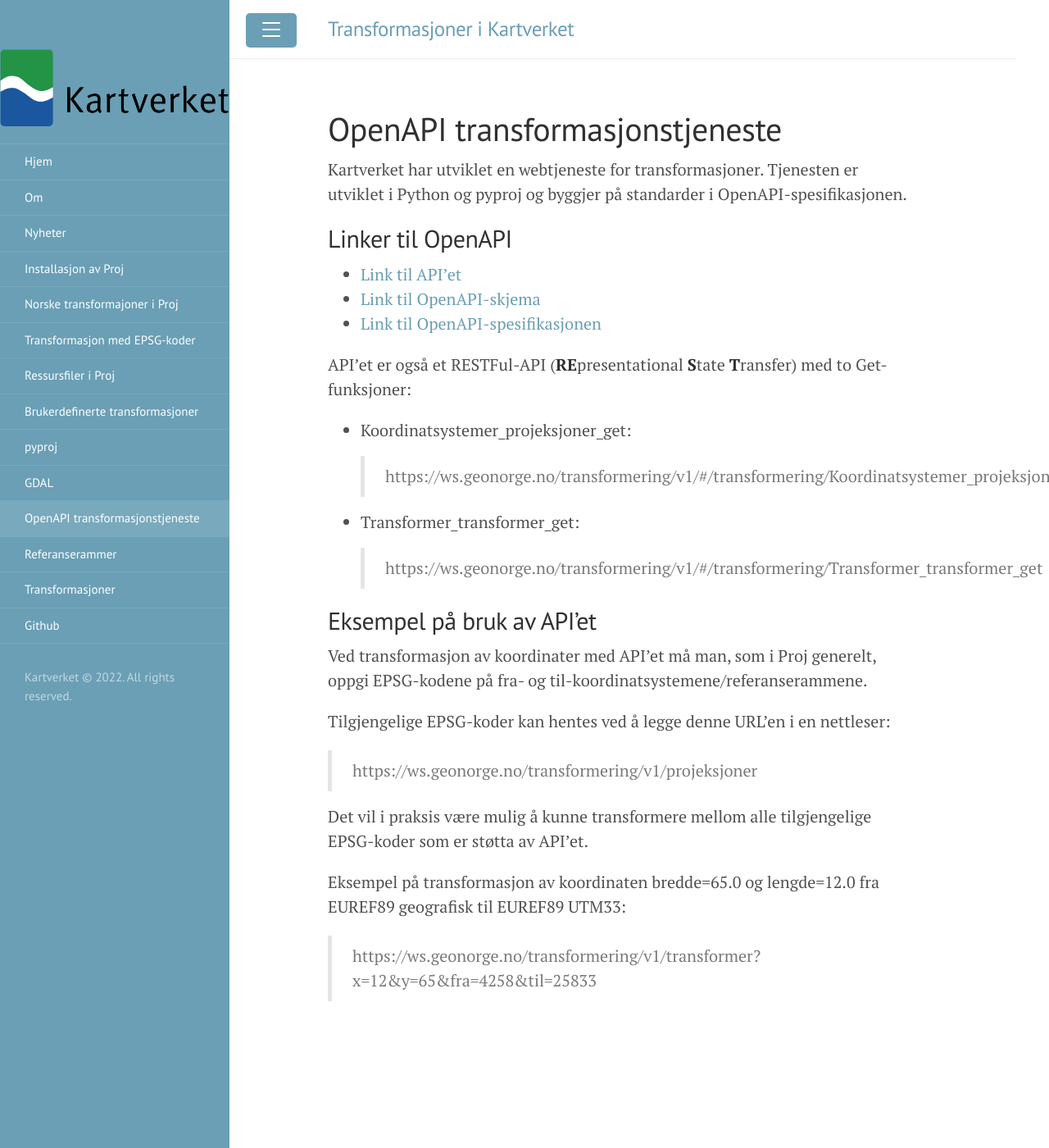
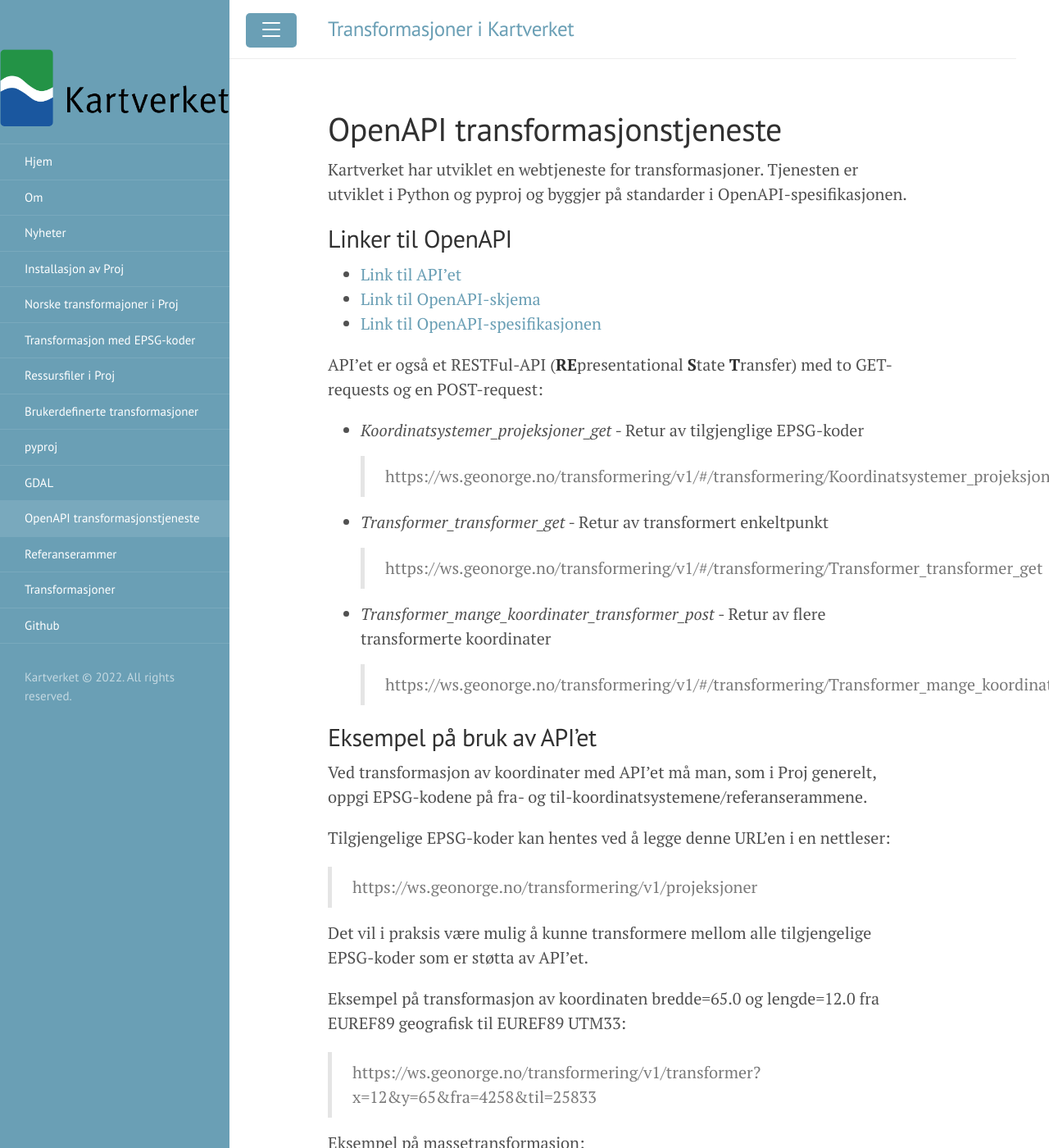
Before and after one commit to kartverket/transformasjoner, a Jekyll site: the page built from _pages/openapi.md, in a window 1280 px wide and 1400 px high. Shown: the whole window at 82% size. Built offline with Jekyll 4.4.1, drawn with Linux system fonts in a browser that asks for light colours; some of the changed text lies outside the part shown.

Commit message:
Updating OpenAPI

```diff
--- a/_pages/openapi.md
+++ b/_pages/openapi.md
@@ -12,13 +12,17 @@
 * [Link til OpenAPI-skjema](https://ws.geonorge.no/transformering/v1/openapi.json)
 * [Link til OpenAPI-spesifikasjonen](https://swagger.io/specification/)
 
-API'et er også et RESTFul-API (**RE**presentational **S**tate **T**ransfer) med to Get-funksjoner:
+API'et er også et RESTFul-API (**RE**presentational **S**tate **T**ransfer) med to GET-requests og en POST-request:
 
-* Koordinatsystemer_projeksjoner_get:
+* *Koordinatsystemer_projeksjoner_get* - Retur av tilgjenglige EPSG-koder
 > https://ws.geonorge.no/transformering/v1/#/transformering/Koordinatsystemer_projeksjoner_get
 
-* Transformer_transformer_get:
+* *Transformer_transformer_get* - Retur av transformert enkeltpunkt
 > https://ws.geonorge.no/transformering/v1/#/transformering/Transformer_transformer_get
+
+* *Transformer_mange_koordinater_transformer_post* - Retur av flere transformerte koordinater
+> https://ws.geonorge.no/transformering/v1/#/transformering/Transformer_mange_koordinater_transformer_post
+
 
 ## Eksempel på bruk av API'et
 
@@ -34,6 +38,15 @@
 
 > https://ws.geonorge.no/transformering/v1/transformer?x=12&y=65&fra=4258&til=25833
 
+
+Eksempel på massetransformasjon:
+
+Massetransformasjon kjøres som en POST-request med URL'en https://ws.geonorge.no/transformering/v1/transformer?fra=4937&til=25832
+
+Strømmen med koordinater legges inn som *Request body* på følgende format:
+
+ > [{"x":10.0,"y":60.0,"z":100.1 },{"x":10.0,"y":61.1},{"x":10.4,"y":62.5}]
+
 <!--
 ## Testing med net core
 
```
